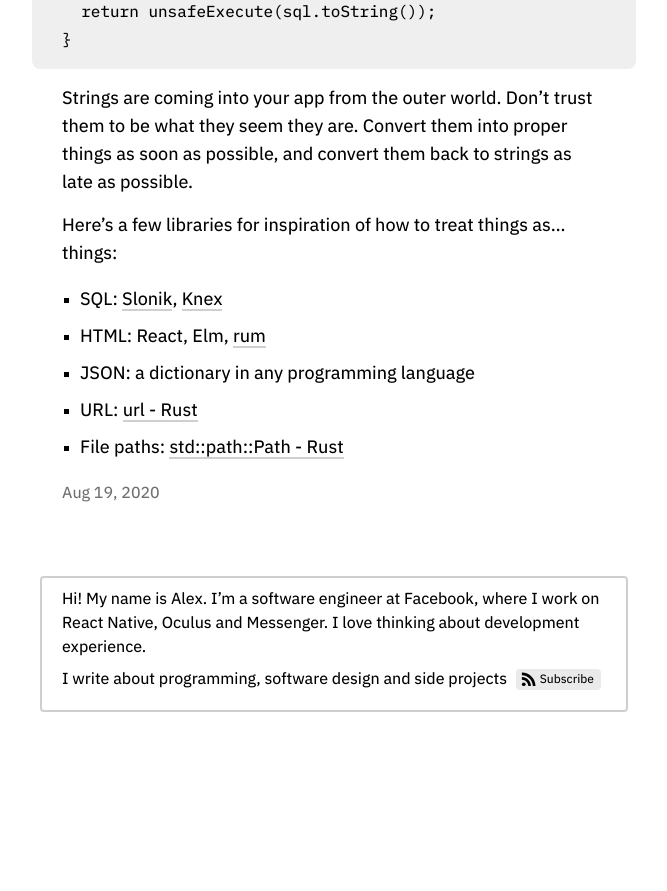
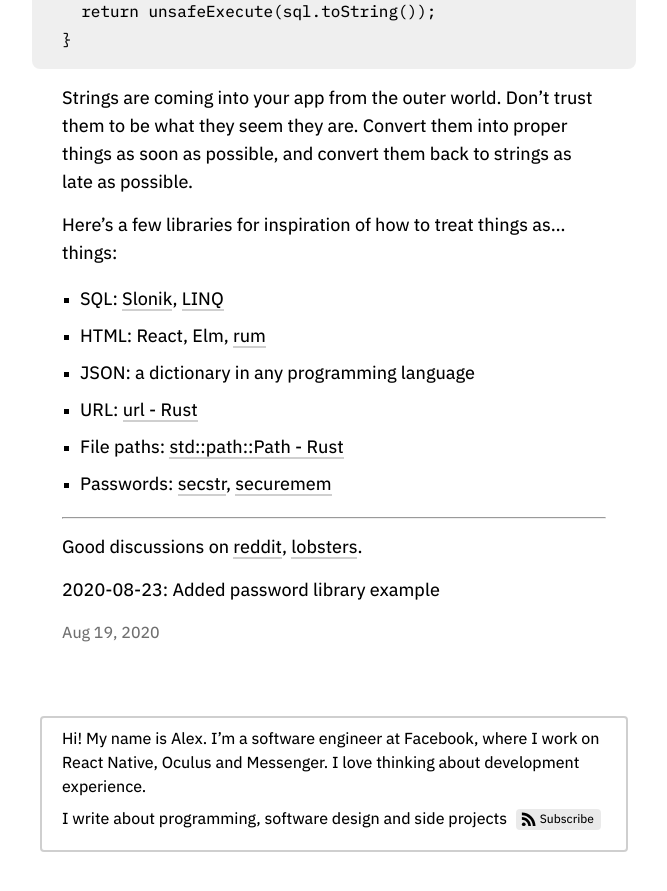
Before and after one commit to frantic/frantic.github.io, a Jekyll site: the page built from _posts/2020-08-19-no-strings.md, in a window 1280 px wide and 900 px high, scrolled down 2869 px. Shown: the top 891 px of the window, without its empty margins (306-973 px from the left). Built offline with Jekyll 4.4.1, drawn with Linux system fonts in a browser that asks for light colours; before the commit the page ends 3629 px from its top, so only the background shows below that.

Commit message:
Add few more examples

```diff
--- a/_posts/2020-08-19-no-strings.md
+++ b/_posts/2020-08-19-no-strings.md
@@ -105,8 +105,15 @@ Strings are coming into your app from the outer world. Don't trust them to be wh
 
 Here’s a few libraries for inspiration of how to treat things as… things:
 
-- SQL: [Slonik](https://github.com/gajus/slonik), [Knex](http://knexjs.org/)
+- SQL: [Slonik](https://github.com/gajus/slonik), [LINQ](https://docs.microsoft.com/en-us/dotnet/csharp/programming-guide/concepts/linq/basic-linq-query-operations)
 - HTML: React, Elm, [rum](https://github.com/tonsky/rum)
 - JSON: a dictionary in any programming language
 - URL: [url - Rust](https://docs.rs/url/2.1.1/url/)
 - File paths: [std::path::Path - Rust](https://doc.rust-lang.org/std/path/struct.Path.html)
+- Passwords: [secstr](https://github.com/myfreeweb/secstr), [securemem](https://hackage.haskell.org/package/securemem)
+
+---
+
+Good discussions on [reddit](https://www.reddit.com/r/programming/comments/ie3dqz/things_that_are_not_strings/), [lobsters](https://lobste.rs/s/wjpj6n/things_are_not_strings).
+
+2020-08-23: Added password library example
```
